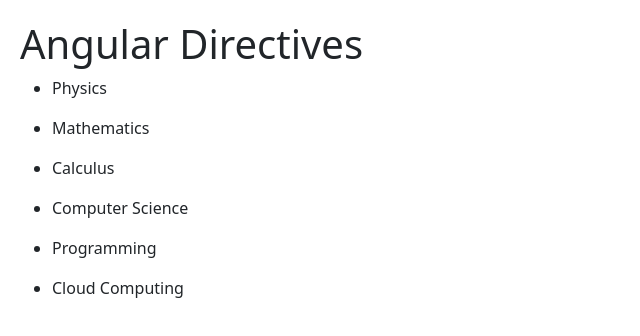
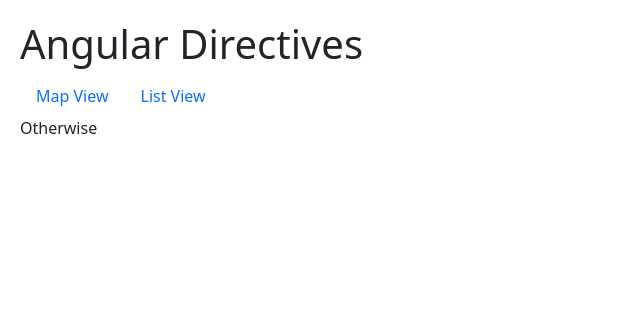
Before and after one commit to MotasemZiad/Angular-Bootcamp, an Angular app in the folder 01_getting_started/hello-world/: page / in a window 1280 px wide. Shown: the top 336 px of the page, without its empty margins (0-640 px from the left). Built offline with nearby package versions, Linux system fonts and the light colour scheme.

Commit message:
switch case

```diff
--- a/01_getting_started/hello-world/src/app/app.component.html
+++ b/01_getting_started/hello-world/src/app/app.component.html
@@ -1,11 +1,11 @@
 <h1>Angular Directives</h1>
+<ul class="nav nav-pills">
+  <li class="nav-item"><a class="nav-link" [class.active]="viewMode == 'map'" (click)="viewMode == 'map'">Map View</a></li>
+  <li class="nav-item"><a class="nav-link" [class.active]="viewMode == 'list'" (click)="viewMode == 'list'">List View</a></li>
+</ul>
 
-<div [hidden]="courses.length == 0">
-  <ul *ngFor="let course of courses">
-    <li>{{ course }}</li>
-  </ul>
+<div [ngSwitch]="viewMode">
+  <div *ngSwitchCase="'map'">Map View Content</div>
+  <div *ngSwitchCase="'list'">List View Content</div>
+  <div *ngSwitchDefault>Otherwise</div>
 </div>
-
-<div [hidden]="courses.length > 0">
-  No courses yet
-</div>
```
